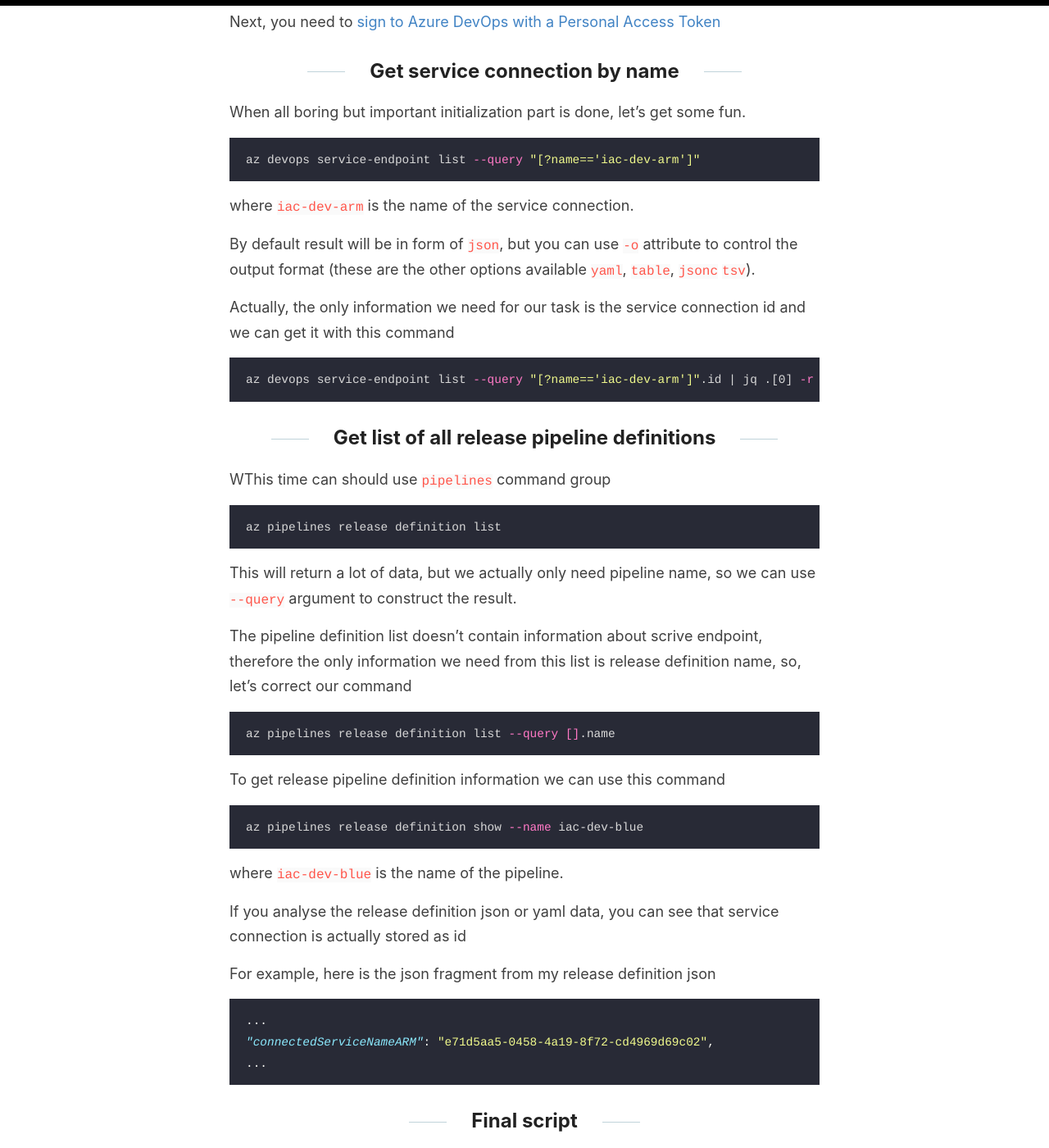
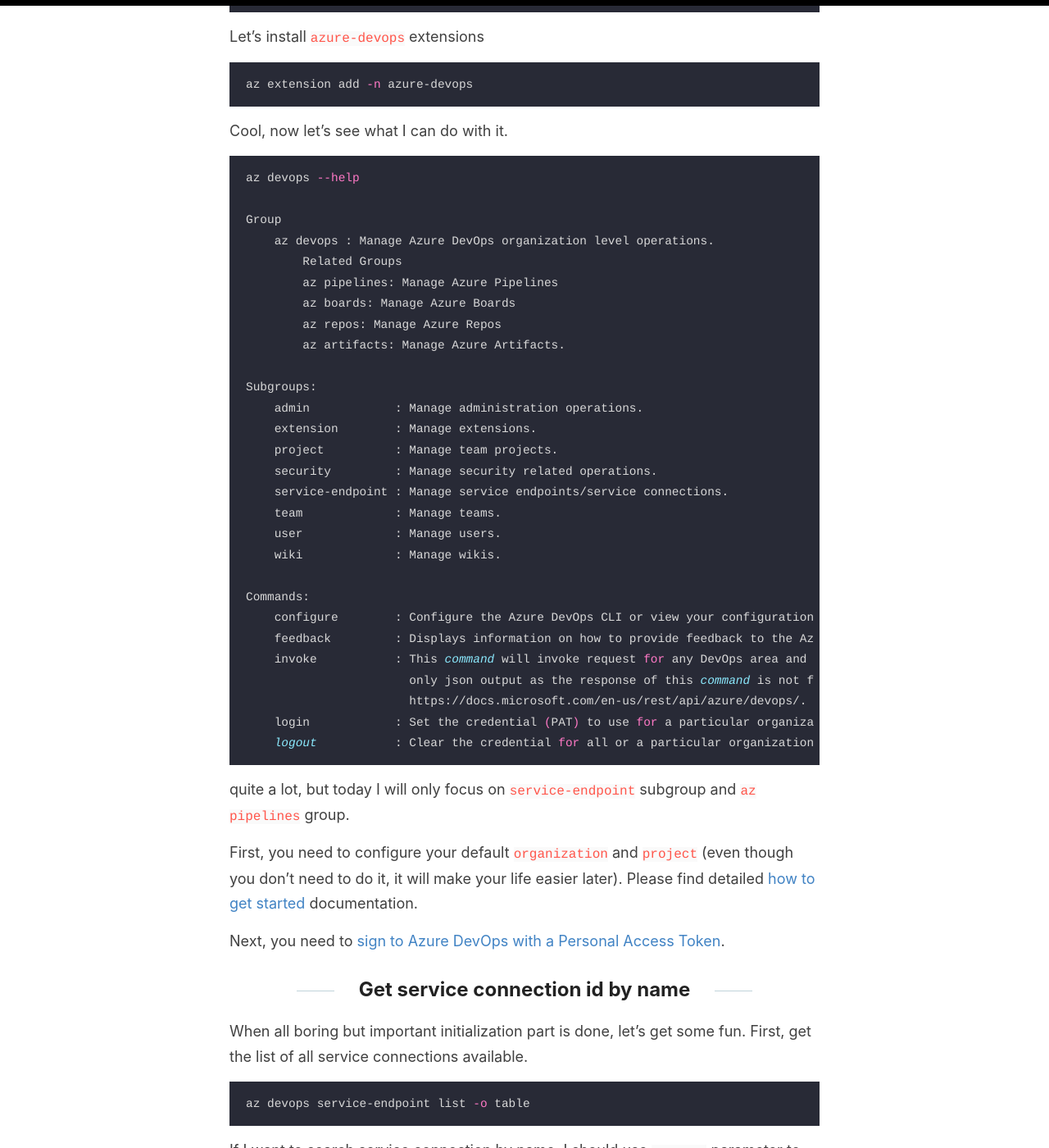
Before and after one commit to evgenyb/evgenyb.github.io, a Jekyll site: the page built from _posts/2020-04-28-service-endpoint-usage.md, in a window 1280 px wide and 1400 px high, scrolled down 1116 px. Shown: the whole window at 82% size. Built offline with Jekyll 4.4.1, drawn with Linux system fonts in a browser that asks for light colours; some of the changed text lies outside the part shown.

Commit message:
Review and rewrite

````diff
--- a/_posts/2020-04-28-service-endpoint-usage.md
+++ b/_posts/2020-04-28-service-endpoint-usage.md
@@ -5,23 +5,27 @@
 categories: [Azure DevOps]
 ---
 
-I work a lot with [Azure DevOps](https://azure.microsoft.com/nb-no/services/devops/) and quite often I need to find what pipelines use given [Azure Service Connection](https://docs.microsoft.com/en-us/azure/devops/pipelines/library/service-endpoints?view=azure-devops&tabs=yaml). From the `Azure DevOps` portal you can find the `Usage history`, that is - the list of [Releases](https://docs.microsoft.com/en-us/rest/api/azure/devops/release/releases?view=azure-devops-rest-5.1) where this service connection is used. What we need is the list of [Release definitions](https://docs.microsoft.com/en-us/rest/api/azure/devops/release/definitions/get?view=azure-devops-rest-5.1).
+I work a lot with [Azure DevOps](https://azure.microsoft.com/nb-no/services/devops/) and quite often I need to find what pipelines use given [Azure DevOps Service Connection](https://docs.microsoft.com/en-us/azure/devops/pipelines/library/service-endpoints?view=azure-devops&tabs=yaml). From the `Azure DevOps` portal, for each service connection you can find the `Usage history`.
+![Usage History](/images/2020-04-28-usage-history.png)
+  That is - the list of [Releases](https://docs.microsoft.com/en-us/rest/api/azure/devops/release/releases?view=azure-devops-rest-5.1) where this service connection is used, but what I need is the list of [Release definitions](https://docs.microsoft.com/en-us/rest/api/azure/devops/release/definitions/get?view=azure-devops-rest-5.1).
 
-Luckily, `Azure DevOps` has a reach tool that helps you fetch data you need. First, it has well documented [Rest API](https://docs.microsoft.com/en-us/rest/api/azure/devops/?view=azure-devops-rest-5.1), but working with it is a little bit noisy. Recently I came across [`az cli` extensions](https://docs.microsoft.com/en-us/cli/azure/azure-cli-extensions-overview?view=azure-cli-latest) called `azure-devops`.
+Luckily, `Azure DevOps` has a variety of tools that help you fetch data that you need. First, it has a [Rest API](https://docs.microsoft.com/en-us/rest/api/azure/devops/?view=azure-devops-rest-5.1). I wrote a lot of automation scripts (both bash and python) for `Azure DevOps` using Rest API and it works really good, but scripts become a bit "noisy".
 
-Tip. The following command gives you the list of available extensions.
+Recently, I came across [`az cli` extensions](https://docs.microsoft.com/en-us/cli/azure/azure-cli-extensions-overview?view=azure-cli-latest) called `azure-devops`. I really like `az cli` lightweight syntax, so I decided to give it a try.
+
+Btw, the following command gives you the list of all available extensions, in case you curious :)
 
 ```bash
 az extension list-available -o table
 ```
 
-Let's install `azure-devops` extensions.
+Let's install `azure-devops` extensions
 
 ```bash
 az extension add -n azure-devops
 ```
 
-Cool, now let's see what we can do with it.
+Cool, now let's see what I can do with it.
 
 ```bash
 az devops --help
@@ -33,15 +37,43 @@
         az boards: Manage Azure Boards
         az repos: Manage Azure Repos
         az artifacts: Manage Azure Artifacts.
+
+Subgroups:
+    admin            : Manage administration operations.
+    extension        : Manage extensions.
+    project          : Manage team projects.
+    security         : Manage security related operations.
+    service-endpoint : Manage service endpoints/service connections.
+    team             : Manage teams.
+    user             : Manage users.
+    wiki             : Manage wikis.
+
+Commands:
+    configure        : Configure the Azure DevOps CLI or view your configuration.
+    feedback         : Displays information on how to provide feedback to the Azure DevOps CLI team.
+    invoke           : This command will invoke request for any DevOps area and resource. Please use
+                       only json output as the response of this command is not fixed. Helpful docs -
+                       https://docs.microsoft.com/en-us/rest/api/azure/devops/.
+    login            : Set the credential (PAT) to use for a particular organization.
+    logout           : Clear the credential for all or a particular organization.
 ```
 
-You can read how to get started with az devops [here](https://docs.microsoft.com/en-us/azure/devops/cli/?view=azure-devops).
+quite a lot, but today I will only focus on `service-endpoint` subgroup and `az pipelines` group.
 
-Next, you need to [sign to Azure DevOps with a Personal Access Token](https://docs.microsoft.com/en-us/azure/devops/cli/log-in-via-pat?view=azure-devops&tabs=unix)
+First, you need to configure your default `organization` and `project` (even though you don't need to do it, it will make your life easier later). Please find detailed [how to get started](https://docs.microsoft.com/en-us/azure/devops/cli/?view=azure-devops) documentation.
 
-## Get service connection by name
+Next, you need to [sign to Azure DevOps with a Personal Access Token](https://docs.microsoft.com/en-us/azure/devops/cli/log-in-via-pat?view=azure-devops&tabs=unix).
+
+## Get service connection id by name
 
 When all boring but important initialization part is done, let's get some fun.
+First, get the list of all service connections available.
+
+```bash
+az devops service-endpoint list -o table
+```
+
+If I want to search service connection by name, I should use `--query` parameter to [query Azure CLI command output](https://docs.microsoft.com/en-us/cli/azure/query-azure-cli?view=azure-cli-latest).
 
 ```bash
 az devops service-endpoint list --query "[?name=='iac-dev-arm']"
@@ -49,31 +81,30 @@
 
 where `iac-dev-arm` is the name of the service connection.
 
-By default result will be in form of `json`, but you can use `-o` attribute to control the output format (these are the other options available `yaml`, `table`, `jsonc` `tsv`).
+By default result will be in form of `json`, but you can use `-o` attribute to control the output format (other options are `yaml`, `table`, `jsonc` `tsv`).
 
-Actually, the only information we need for our task is the service connection id and we can get it with this command
+Actually, the only information I need for my task is the service connection id and I can get it with this command
 
 ```bash
-az devops service-endpoint list --query "[?name=='iac-dev-arm']".id | jq .[0] -r
+az devops service-endpoint list --query "[?name=='iac-dev-arm']".id -o tsv
+058c137f-37d2-4bda-9ae4-aee05568eeed
 ```
 
 ## Get list of all release pipeline definitions
 
-WThis time can should use `pipelines` command group
+To work with pipelines I will use `az pipelines` command group, and let's start by getting the list of all release definitions
 
 ```bash
 az pipelines release definition list
 ```
 
-This will return a lot of data, but we actually only need pipeline name, so we can use `--query` argument to construct the result.
-
-The pipeline definition list doesn't contain information about scrive endpoint, therefore the only information we need from this list is release definition name, so, let's correct our command
+This will return a lot of data, but I actually only need pipeline name, so I should use `--query` parameter to filter the result.
 
 ```bash
 az pipelines release definition list --query [].name
 ```
 
-To get release pipeline definition information we can use this command
+To get release pipeline definition information, I use this command
 
 ```bash
 az pipelines release definition show --name iac-dev-blue
@@ -83,15 +114,17 @@
 
 If you analyse the release definition json or yaml data, you can see that service connection is actually stored as id
 
-For example, here is the json fragment from my release definition json
+For example, here is the json fragment from one of my release definitions
 
 ```json
 ...
-"connectedServiceNameARM": "e71d5aa5-0458-4a19-8f72-cd4969d69c02",
+"connectedServiceNameARM": "058c137f-37d2-4bda-9ae4-aee05568eeed",
 ...
 ```
 
-## Final script
+and this is the same id I got at `Get service connection id by name` section, so I am on the right track.
+
+## The final script
 
 Let's put it all together. We need a script that:
 
@@ -127,4 +160,14 @@
 done
 ```
 
+Note, you need to install `jq`, the [lightweight and flexible command-line JSON processor](https://stedolan.github.io/jq/) to use final script.
+
+and here it is in action:
+
+```bash
+$ ./get-service-connection-usage.sh iac-dev-arm
+Service connection iac-dev-arm (058c137f-37d2-4bda-9ae4-aee05568eeed) is used by the following release definitions:
+iac-api
+```
+
 With that - thanks for reading!
````
Also changed, not shown: other parts of _posts/2020-04-28-service-endpoint-usage.md (+2 -2 lines), images/2020-04-28-usage-history.png (added).
